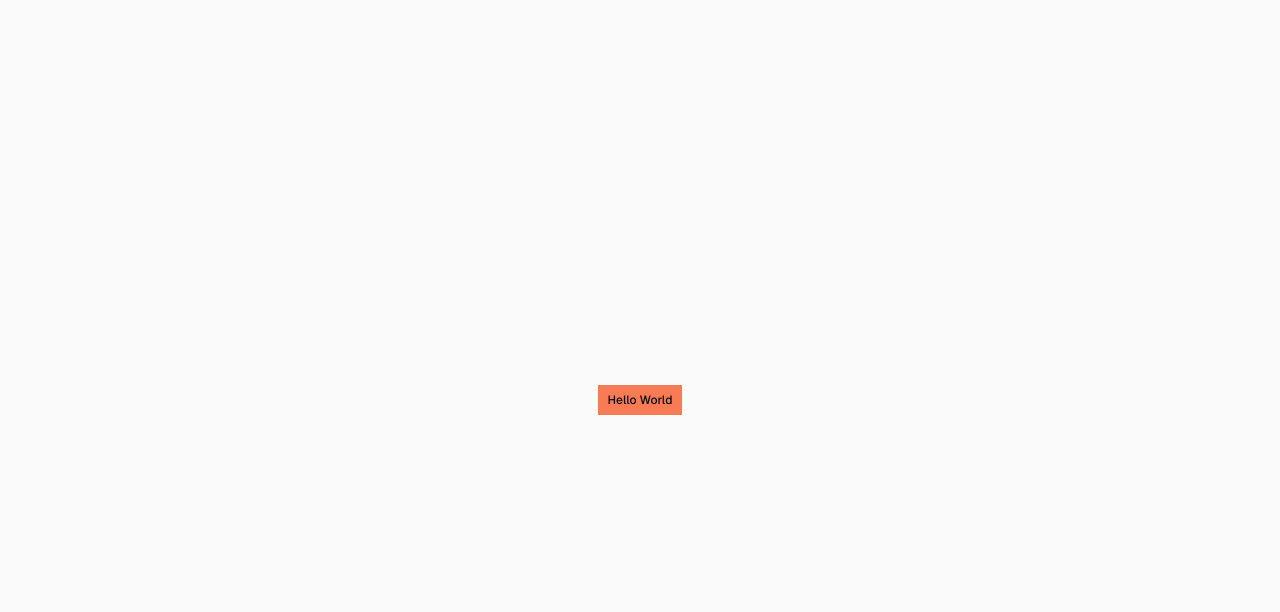
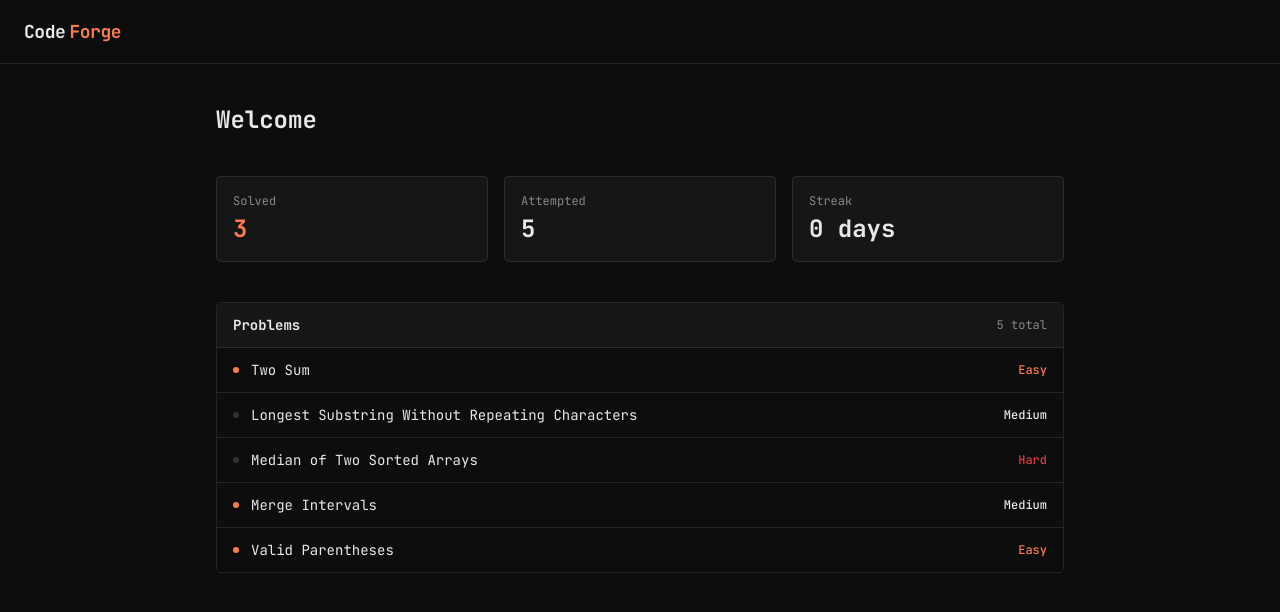
Before and after one commit to DivyamOswal/codeforge, a Next.js app: page / in a window 1280 px wide. Shown: the top 612 px of the page. Built offline with nearby package versions, Linux system fonts and the light colour scheme; no server answers.

Commit message:
Implement user onboarding functionality and update User model in Prisma schema

```diff
--- a/app/page.tsx
+++ b/app/page.tsx
@@ -1,10 +1,98 @@
-import Image from "next/image";
-import {Button} from "@/components/ui/button"
+import { UserButton } from "@clerk/nextjs";
+import { onBoardUser } from "@/modules/auth/actions";
 
-export default function Home() {
+const DIFFICULTY_STYLES: Record<string, string> = {
+  Easy: "text-primary",
+  Medium: "text-foreground",
+  Hard: "text-destructive",
+};
+
+const MOCK_PROBLEMS = [
+  { id: 1, title: "Two Sum", difficulty: "Easy", solved: true },
+  { id: 2, title: "Longest Substring Without Repeating Characters", difficulty: "Medium", solved: false },
+  { id: 3, title: "Median of Two Sorted Arrays", difficulty: "Hard", solved: false },
+  { id: 4, title: "Merge Intervals", difficulty: "Medium", solved: true },
+  { id: 5, title: "Valid Parentheses", difficulty: "Easy", solved: true },
+];
+
+export default async function Home() {
+  const result = await onBoardUser();
+  const user = result?.success ? result.user : null;
+
   return (
-    <div className="flex flex-col flex-1 items-center justify-center bg-zinc-50 font-sans dark:bg-black">
-      <Button>Hello World</Button>
+    <div className="flex min-h-full flex-col bg-background font-mono">
+      {/* nav */}
+      <header className="flex h-16 items-center justify-between border-b border-border px-6">
+        <div className="flex items-center gap-1 text-lg font-bold tracking-tight text-foreground">
+          <span>Code</span>
+          <span className="text-primary">Forge</span>
+        </div>
+        <UserButton
+          appearance={{
+            variables: {
+              colorPrimary: "var(--primary)",
+              colorBackground: "var(--card)",
+              fontFamily: "var(--font-mono, monospace)",
+            },
+          }}
+        />
+      </header>
+
+      <main className="mx-auto w-full max-w-4xl flex-1 px-6 py-10">
+        {/* greeting */}
+        <div className="mb-10">
+          <h1 className="text-2xl font-bold text-foreground">
+            {user?.firstName ? `Welcome back, ${user.firstName}` : "Welcome"}
+          </h1>
+          <p className="mt-1 text-sm text-muted-foreground">
+            {/* pick a problem and start forging */}
+          </p>
+        </div>
+
+        {/* stats strip */}
+        <div className="mb-10 grid grid-cols-3 gap-4">
+          <div className="rounded-md border border-border bg-card p-4">
+            <p className="text-xs text-muted-foreground">Solved</p>
+            <p className="mt-1 text-2xl font-bold text-primary">3</p>
+          </div>
+          <div className="rounded-md border border-border bg-card p-4">
+            <p className="text-xs text-muted-foreground">Attempted</p>
+            <p className="mt-1 text-2xl font-bold text-foreground">5</p>
+          </div>
+          <div className="rounded-md border border-border bg-card p-4">
+            <p className="text-xs text-muted-foreground">Streak</p>
+            <p className="mt-1 text-2xl font-bold text-foreground">0 days</p>
+          </div>
+        </div>
+
+        {/* problems list */}
+        <div className="overflow-hidden rounded-md border border-border">
+          <div className="flex items-center justify-between border-b border-border bg-card px-4 py-3">
+            <span className="text-sm font-bold text-foreground">Problems</span>
+            <span className="text-xs text-muted-foreground">{MOCK_PROBLEMS.length} total</span>
+          </div>
+          <ul className="divide-y divide-border">
+            {MOCK_PROBLEMS.map((problem) => (
+              <li
+                key={problem.id}
+                className="flex items-center justify-between bg-background px-4 py-3 transition-colors hover:bg-card"
+              >
+                <div className="flex items-center gap-3">
+                  <span
+                    className={`h-1.5 w-1.5 rounded-full ${
+                      problem.solved ? "bg-primary" : "bg-muted-foreground/30"
+                    }`}
+                  />
+                  <span className="text-sm text-foreground">{problem.title}</span>
+                </div>
+                <span className={`text-xs font-medium ${DIFFICULTY_STYLES[problem.difficulty]}`}>
+                  {problem.difficulty}
+                </span>
+              </li>
+            ))}
+          </ul>
+        </div>
+      </main>
     </div>
   );
 }
--- /dev/null
+++ b/modules/auth/actions/index.ts
@@ -0,0 +1,104 @@
+"use server"
+
+import { prisma } from '@/lib/db'
+import { currentUser } from '@clerk/nextjs/server'
+
+// onboarding of new or existing user
+export const onBoardUser = async() => {
+  try {
+    const user = await currentUser();
+
+    if (!user) {
+      return { success: false, error: "No authenticated user found" };
+    }
+
+    const { id, firstName, lastName, imageUrl, emailAddresses } = user;
+    const email = emailAddresses[0]?.emailAddress;
+
+    if (!email) {
+      return { success: false, error: "User has no email address" };
+    }
+
+    const newUser = await prisma.user.upsert({
+      where: {
+        clerkId: id,
+      },
+      update: {
+        firstName: firstName || null,
+        lastName: lastName || null,
+        imageUrl: imageUrl || null,
+        email,
+      },
+      create: {
+        clerkId: id,
+        firstName: firstName || null,
+        lastName: lastName || null,
+        imageUrl: imageUrl || null,
+        email,
+      },
+    });
+
+    return { success: true, user: newUser };
+  } catch (err) {
+    console.error("onBoardUser failed:", err);
+    return { success: false, error: "Failed to onboard user" };
+  }
+};
+
+// User current role
+export const currentRole = async() => {
+  try {
+    const user = await currentUser();
+
+    if (!user) {
+      return { success: false, error: "No authenticated user found" };
+    }
+
+    const { id } = user;
+
+    const result = await prisma.user.findUnique({
+      where: {
+        clerkId: id,
+      },
+      select: {
+        role: true,
+      },
+    });
+
+    if (!result) {
+      return { success: false, error: "User not found in database" };
+    }
+
+    return { success: true, role: result.role };
+  } catch (err) {
+    console.error("currentRole failed:", err);
+    return { success: false, error: "Failed to fetch user role" };
+  }
+};
+
+// Get the current user data
+
+export const getCurrentUserData = async () => {
+  try {
+    const user = await currentUser();
+
+    if (!user) {
+      return { success: false, error: "No authenticated user found" };
+    }
+
+    const data = await prisma.user.findUnique({
+      where: {
+        clerkId: user.id,
+      },
+    });
+
+    if (!data) {
+      return { success: false, error: "User not found in database" };
+    }
+
+    return { success: true, user: data };
+  } catch (err) {
+    console.error("getCurrentUserData failed:", err);
+    return { success: false, error: "Failed to fetch user data" };
+  }
+};
```
Also changed, not shown: 2 other files (tests, documents, lock files or other folders).
